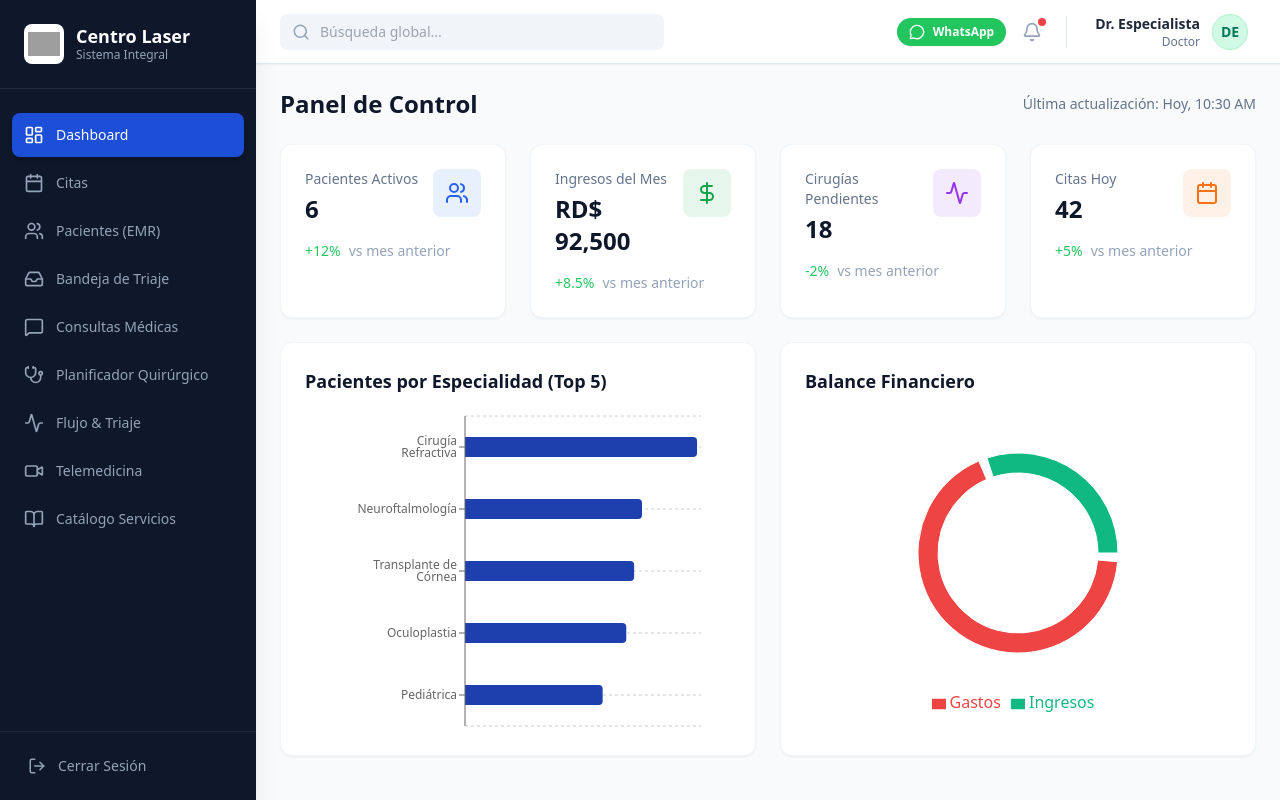
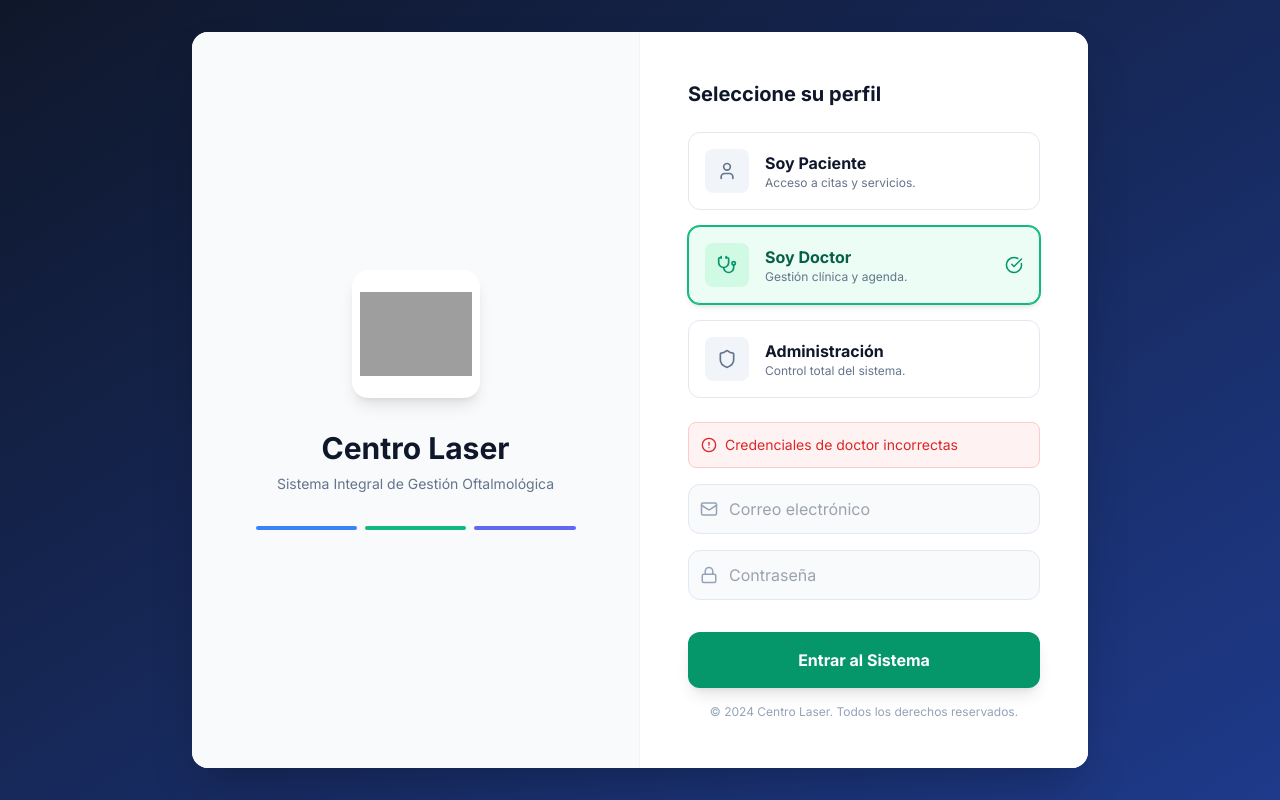
Before and after one commit to maviand/centrolaser, a React (Vite) app: page / in a window 1280 px wide. Both pictures are taken after a click on the button "Entrar al Sistema". Built offline with nearby package versions, Linux system fonts and the light colour scheme; grey boxes are pictures that could not be loaded.

Commit message:
Add doctor and admin login flow with credentials validation

```diff
--- a/components/AuthScreen.tsx
+++ b/components/AuthScreen.tsx
@@ -1,7 +1,7 @@
 import React, { useState } from 'react';
 import { UserRole } from '../types';
-import { LOGO_URL } from '../constants';
-import { Shield, Stethoscope, User, CheckCircle } from 'lucide-react';
+import { LOGO_URL, DOCTOR_PROFILES } from '../constants';
+import { Shield, Stethoscope, User, CheckCircle, Mail, Lock, AlertCircle } from 'lucide-react';
 
 interface AuthScreenProps {
   onLogin: (role: UserRole) => void;
@@ -9,6 +9,44 @@ interface AuthScreenProps {
 
 export const AuthScreen: React.FC<AuthScreenProps> = ({ onLogin }) => {
   const [selectedRole, setSelectedRole] = useState<UserRole>('doctor');
+  const [email, setEmail] = useState('');
+  const [password, setPassword] = useState('');
+  const [error, setError] = useState('');
+
+  const handleLoginClick = () => {
+    setError('');
+
+    if (selectedRole === 'patient') {
+      onLogin(selectedRole);
+      return;
+    }
+
+    if (selectedRole === 'admin') {
+      if (email === 'admin@centrolaser.com.do' && password === 'admin') {
+        onLogin(selectedRole);
+      } else {
+        setError('Credenciales de administrador incorrectas');
+      }
+      return;
+    }
+
+    if (selectedRole === 'doctor') {
+      const doctor = DOCTOR_PROFILES.find(d => d.email.toLowerCase() === email.toLowerCase());
+      if (doctor && password === '123456') {
+        onLogin(selectedRole);
+      } else {
+        setError('Credenciales de doctor incorrectas');
+      }
+      return;
+    }
+  };
+
+  const handleRoleChange = (role: UserRole) => {
+    setSelectedRole(role);
+    setEmail('');
+    setPassword('');
+    setError('');
+  };
 
   return (
     <div className="min-h-screen w-full bg-gradient-to-br from-slate-900 to-blue-900 flex items-center justify-center p-4 md:p-6 overflow-y-auto">
@@ -34,7 +72,7 @@ export const AuthScreen: React.FC<AuthScreenProps> = ({ onLogin }) => {
 
           <div className="space-y-3 md:space-y-4 flex-1">
             <button
-              onClick={() => setSelectedRole('patient')}
+              onClick={() => handleRoleChange('patient')}
               className={`w-full group relative flex items-center p-3 md:p-4 border rounded-xl transition-all text-left ${selectedRole === 'patient' ? 'border-indigo-500 bg-indigo-50 shadow-md ring-1 ring-indigo-500' : 'border-slate-200 hover:border-indigo-300'}`}
             >
               <div className={`p-2 md:p-3 rounded-lg mr-3 md:mr-4 transition-colors shrink-0 ${selectedRole === 'patient' ? 'bg-indigo-100' : 'bg-slate-100 group-hover:bg-indigo-50'}`}>
@@ -48,7 +86,7 @@ export const AuthScreen: React.FC<AuthScreenProps> = ({ onLogin }) => {
             </button>
 
             <button
-              onClick={() => setSelectedRole('doctor')}
+              onClick={() => handleRoleChange('doctor')}
               className={`w-full group relative flex items-center p-3 md:p-4 border rounded-xl transition-all text-left ${selectedRole === 'doctor' ? 'border-emerald-500 bg-emerald-50 shadow-md ring-1 ring-emerald-500' : 'border-slate-200 hover:border-emerald-300'}`}
             >
               <div className={`p-2 md:p-3 rounded-lg mr-3 md:mr-4 transition-colors shrink-0 ${selectedRole === 'doctor' ? 'bg-emerald-100' : 'bg-slate-100 group-hover:bg-emerald-50'}`}>
@@ -62,7 +100,7 @@ export const AuthScreen: React.FC<AuthScreenProps> = ({ onLogin }) => {
             </button>
 
             <button
-              onClick={() => setSelectedRole('admin')}
+              onClick={() => handleRoleChange('admin')}
               className={`w-full group relative flex items-center p-3 md:p-4 border rounded-xl transition-all text-left ${selectedRole === 'admin' ? 'border-blue-500 bg-blue-50 shadow-md ring-1 ring-blue-500' : 'border-slate-200 hover:border-blue-300'}`}
             >
               <div className={`p-2 md:p-3 rounded-lg mr-3 md:mr-4 transition-colors shrink-0 ${selectedRole === 'admin' ? 'bg-blue-100' : 'bg-slate-100 group-hover:bg-blue-50'}`}>
@@ -76,10 +114,45 @@ export const AuthScreen: React.FC<AuthScreenProps> = ({ onLogin }) => {
             </button>
           </div>
 
+          {(selectedRole === 'doctor' || selectedRole === 'admin') && (
+            <div className="mt-6 flex flex-col space-y-4 animate-in slide-in-from-bottom-2 fade-in duration-200">
+              {error && (
+                <div className="flex items-center gap-2 text-red-600 bg-red-50 p-3 rounded-lg text-sm border border-red-200">
+                  <AlertCircle size={16} />
+                  <span>{error}</span>
+                </div>
+              )}
+              <div className="relative">
+                <Mail className="absolute left-3 top-1/2 -translate-y-1/2 text-slate-400" size={18} />
+                <input
+                  type="email"
+                  placeholder="Correo electrónico"
+                  value={email}
+                  onChange={(e) => setEmail(e.target.value)}
+                  className="w-full pl-10 pr-4 py-3 bg-slate-50 border border-slate-200 rounded-xl focus:ring-2 focus:ring-blue-500 focus:border-blue-500 outline-none transition-all"
+                />
+              </div>
+              <div className="relative">
+                <Lock className="absolute left-3 top-1/2 -translate-y-1/2 text-slate-400" size={18} />
+                <input
+                  type="password"
+                  placeholder="Contraseña"
+                  value={password}
+                  onChange={(e) => setPassword(e.target.value)}
+                  className="w-full pl-10 pr-4 py-3 bg-slate-50 border border-slate-200 rounded-xl focus:ring-2 focus:ring-blue-500 focus:border-blue-500 outline-none transition-all"
+                  onKeyDown={(e) => e.key === 'Enter' && handleLoginClick()}
+                />
+              </div>
+            </div>
+          )}
+
           <div className="mt-6 md:mt-8 pt-2 md:pt-0 shrink-0">
             <button
-                onClick={() => onLogin(selectedRole)}
-                className="w-full bg-slate-900 hover:bg-slate-800 text-white font-bold py-3 md:py-4 rounded-xl shadow-lg hover:shadow-xl transition-all flex items-center justify-center gap-2 active:scale-95 transform duration-100"
+              onClick={handleLoginClick}
+              className={`w-full text-white font-bold py-3 md:py-4 rounded-xl shadow-lg hover:shadow-xl transition-all flex items-center justify-center gap-2 active:scale-95 transform duration-100 ${selectedRole === 'admin' ? 'bg-blue-600 hover:bg-blue-700' :
+                  selectedRole === 'doctor' ? 'bg-emerald-600 hover:bg-emerald-700' :
+                    'bg-indigo-600 hover:bg-indigo-700'
+                }`}
             >
               Entrar al Sistema
             </button>
--- a/constants.ts
+++ b/constants.ts
@@ -22,77 +22,88 @@ export const DOCTOR_PROFILES: DoctorProfile[] = [
     name: "Dr. Juan Batlle Pichardo",
     specialties: ["Director Médico", "Cataratas", "Defectos Refractivos", "Neuro-oftalmología"],
     bio: "El Dr. Juan Batlle Pichardo es Director Médico en Centro Láser, especialista en cataratas, defectos refractivos y neuro-oftalmología.",
-    url: "https://centrolaser.com.do/oftalmologos/dr-juan-batlle-pichardo/"
+    url: "https://centrolaser.com.do/oftalmologos/dr-juan-batlle-pichardo/",
+    email: "jbatllep@centrolaser.com.do"
   },
   {
     id: "doc-2",
     name: "Dr. Juan Batlle Logroño",
     specialties: ["Córnea", "Defectos Refractivos", "Cataratas"],
     bio: "El Dr. Juan Batlle Logroño es especialista en córneas, defectos refractivos y cataratas, entre otras subespecialidades oftalmológicas.",
-    url: "https://centrolaser.com.do/oftalmologos/dr-juan-batlle-logrono/"
+    url: "https://centrolaser.com.do/oftalmologos/dr-juan-batlle-logrono/",
+    email: "jbatllel@centrolaser.com.do"
   },
   {
     id: "doc-3",
     name: "Dra. María Teresa Salazar",
     specialties: ["Segmento Anterior", "Córnea", "Defectos Refractivos", "Cataratas"],
     bio: "La oftalmóloga Dra. María Teresa Salazar es especialista en segmento anterior, córnea, defectos refractivos y cataratas, entre otras sub especialidades.",
-    url: "https://centrolaser.com.do/oftalmologos/dra-maria-teresa-salazar/"
+    url: "https://centrolaser.com.do/oftalmologos/dra-maria-teresa-salazar/",
+    email: "msalazar@centrolaser.com.do"
   },
   {
     id: "doc-4",
     name: "Dr. Gernot Winkler",
     specialties: ["Oftalmología Pediátrica", "Estrabismo", "Alergias Oculares"],
     bio: "El Dr. Gernot Winkler destaca como oftalmólogo pediátrico, entre otras áreas se especializa en estrabismo, examen de niños prematuros, y alergias oculares.",
-    url: "https://centrolaser.com.do/oftalmologos/dr-gernot-winkler/"
+    url: "https://centrolaser.com.do/oftalmologos/dr-gernot-winkler/",
+    email: "gwinkler@centrolaser.com.do"
   },
   {
     id: "doc-5",
     name: "Dr. Juan Ubiera",
     specialties: ["Retina y Vítreo", "Retinopatía Diabética", "Cirugía de Cataratas"],
     bio: "El Dr. Juan Ubiera destaca por su trabajo en retina y vítreo, retinopatía diabética, desprendimiento de retina, y cirugía de cataratas.",
-    url: "https://centrolaser.com.do/oftalmologos/dr-juan-l-ubiera/"
+    url: "https://centrolaser.com.do/oftalmologos/dr-juan-l-ubiera/",
+    email: "jubiera@centrolaser.com.do"
   },
   {
     id: "doc-6",
     name: "Dra. Adalgisa Corona",
     specialties: ["Neuro-oftalmología", "Trastornos del Nervio Óptico"],
     bio: "La Dra. Adalgisa Corona destaca por su especialización en neuro-oftalmología, y atención a trastornos del nervio óptico y esclerosis múltiple, entre otras.",
-    url: "https://centrolaser.com.do/oftalmologos/dra-adalgisa-corona/"
+    url: "https://centrolaser.com.do/oftalmologos/dra-adalgisa-corona/",
+    email: "acorona@centrolaser.com.do"
   },
   {
     id: "doc-7",
     name: "Dra. Rachel Alburquerque",
     specialties: ["Glaucoma"],
     bio: "La oftalmóloga, Dra. Rachel Alburquerque, es reconocida por su trabajo de investigación y tratamiento en el área del glaucoma.",
-    url: "https://centrolaser.com.do/oftalmologos/dra-rachel-alburquerque/"
+    url: "https://centrolaser.com.do/oftalmologos/dra-rachel-alburquerque/",
+    email: "ralburquerque@centrolaser.com.do"
   },
   {
     id: "doc-8",
     name: "Dr. Carlos Gómez",
     specialties: ["Cataratas", "Corrección de Defectos Refractivos"],
     bio: "El oftalmólogo, Dr. Carlos Gómez, es reconocido por su trabajo de investigación y tratamiento en el área de cataratas, y corrección de defectos refractivos.",
-    url: "https://centrolaser.com.do/oftalmologos/dr-carlos-gomez/"
+    url: "https://centrolaser.com.do/oftalmologos/dr-carlos-gomez/",
+    email: "cgomez@centrolaser.com.do"
   },
   {
     id: "doc-9",
     name: "Dra. Antonina Paniagua",
     specialties: ["Oculoplastia", "Blefaroplastia"],
     bio: "La Dra. Antonina Paniagua destaca en el área de la oculoplastia y el tratamiento de arrugas con uso de botox, ptosis palpebral y blefaroplastia.",
-    url: "https://centrolaser.com.do/oftalmologos/dra-antonina-paniagua/"
+    url: "https://centrolaser.com.do/oftalmologos/dra-antonina-paniagua/",
+    email: "apaniagua@centrolaser.com.do"
   },
   {
     id: "doc-10",
     name: "Dra. Maritza Mínguez",
     specialties: ["Baja Visión", "Oftalmología General", "Refracciones"],
     bio: "La Dra. Maritza Mínguez se especializa en el campo de la baja visión, que comprende la oftalmología general y refracciones especializadas, entre otras.",
-    url: "https://centrolaser.com.do/oftalmologos/dra-maritza-minguez/"
+    url: "https://centrolaser.com.do/oftalmologos/dra-maritza-minguez/",
+    email: "mminguez@centrolaser.com.do"
   },
   {
     id: "doc-11",
     name: "Dra. Elupina De León",
     specialties: ["Oftalmología Pediátrica", "Lentes de Contacto", "Ecografía Ocular"],
     bio: "La Dra. Elupina de León se especializa en oftalmología pediátrica, lentes de contacto, ecografía ocular y ultrabiomicroscopía (UBM), entre otras áreas.",
-    url: "https://centrolaser.com.do/oftalmologos/dra-elupina-de-leon/"
+    url: "https://centrolaser.com.do/oftalmologos/dra-elupina-de-leon/",
+    email: "edeleon@centrolaser.com.do"
   }
 ];
 
--- a/types.ts
+++ b/types.ts
@@ -26,6 +26,7 @@ export interface DoctorProfile {
   bio: string;
   imageUrl?: string;
   url: string;
+  email: string;
 }
 
 export interface Diagnosis {
```
Also changed, not shown: 1 other file (tests, documents, lock files or other folders). Lines whose indentation alone changed are shown as unchanged.
